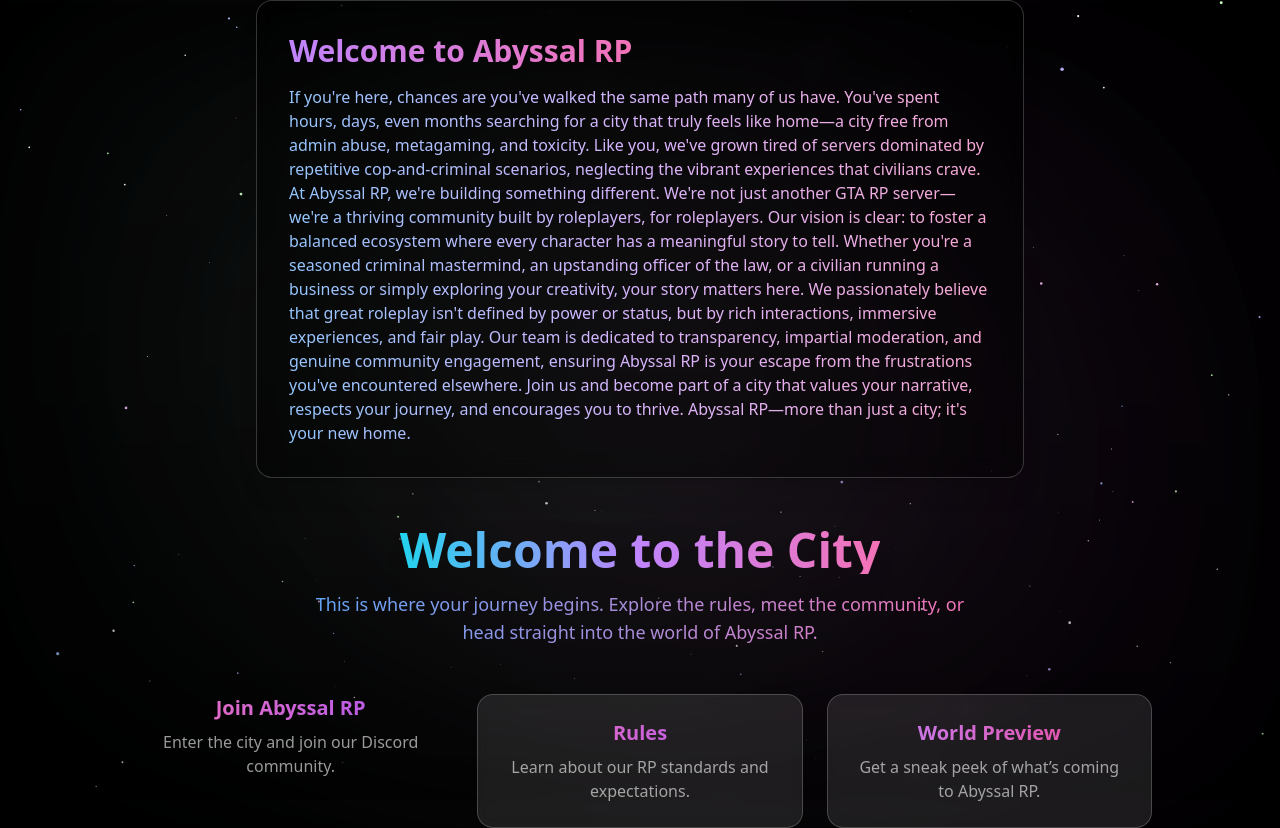
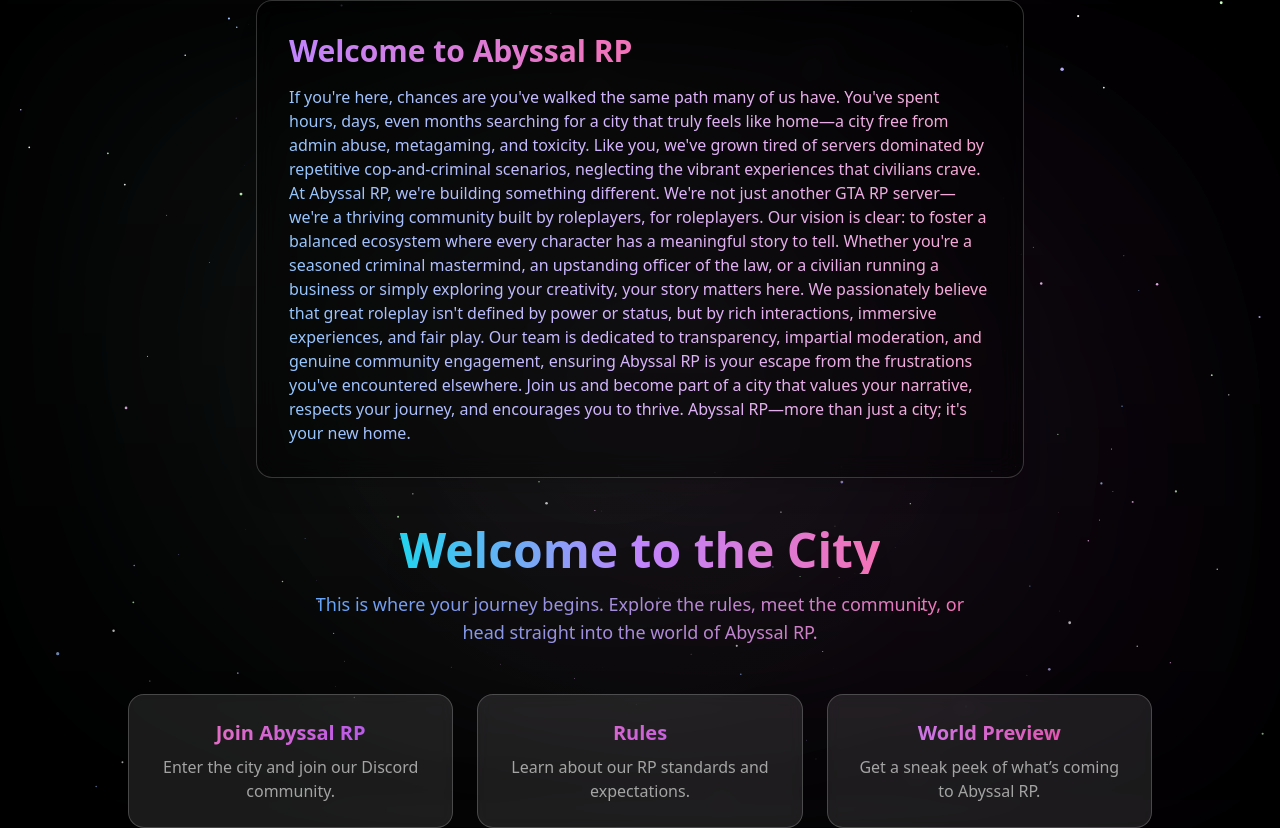
Before and after one commit to AbyssalRP/abyssalrp-site, a Next.js app: page / in a window 1280 px wide. Both pictures are taken after a click on the button "Enter Abyssal RP". Built offline with nearby package versions, Linux system fonts and the light colour scheme.

Commit message:
Fix join card routing and styling

```diff
--- a/pages/index.tsx
+++ b/pages/index.tsx
@@ -182,7 +182,7 @@ Join us and become part of a city that values your narrative, respects your jour
             </motion.p>
 
             <div className="grid grid-cols-1 md:grid-cols-3 gap-6 w-full max-w-5xl">
-              <Link href="/join"$1>
+              <Link href="/join" className="bg-white/10 border border-white/20 rounded-2xl p-6 backdrop-blur hover:bg-white/20 transition text-center">
                   <h3 className="text-xl font-semibold mb-2 bg-gradient-to-r from-pink-400 to-purple-500 bg-clip-text text-transparent">Join Abyssal RP</h3>
                   <p className="text-white/60">Enter the city and join our Discord community.</p>
                 </Link>
```
